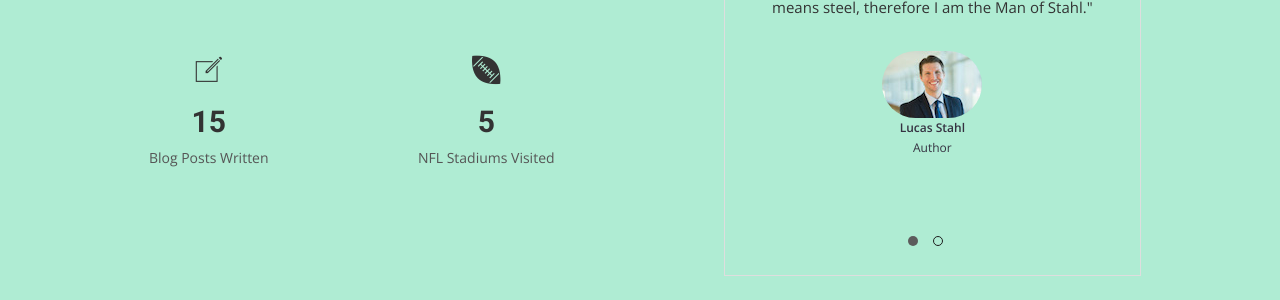
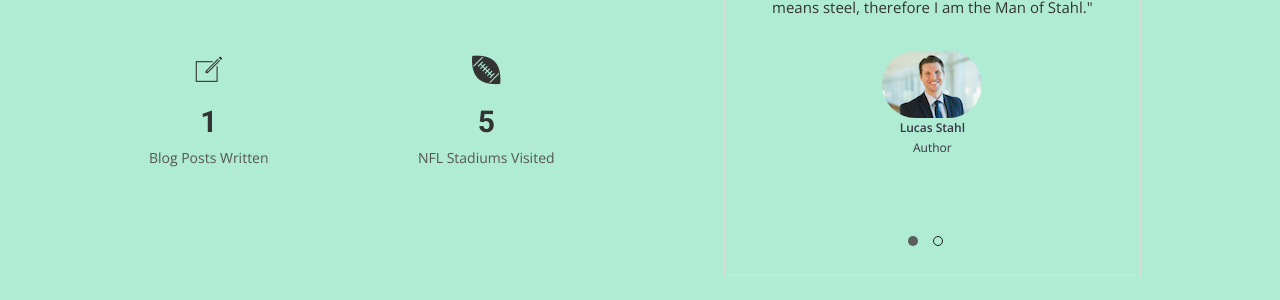
Before and after one commit to Stahlwalker/blog, a Jekyll site: the page built from index.html, in a window 1280 px wide and 900 px high, scrolled down 1740 px. Shown: the part 341-641 px from the top of the window. Built offline with Jekyll 4.4.1, drawn with Linux system fonts in a browser that asks for light colours; nearby versions of some CDN libraries; some web fonts are replaced.

Commit message:
update count

```diff
--- a/_includes/testimonials.html
+++ b/_includes/testimonials.html
@@ -29,7 +29,7 @@
                   <li>
                     <div class="block">
                       <i class="ion-ios-compose-outline"></i>
-                      <h4 class="counter">15</h4>
+                      <h4 class="counter">1</h4>
                       <span>Blog Posts Written</span>
                     </div>
                   </li>
```
